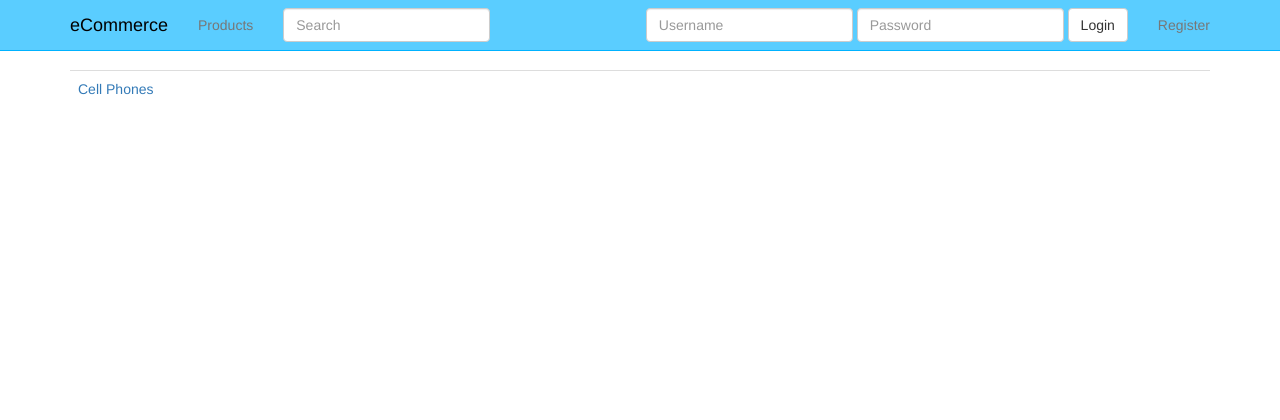
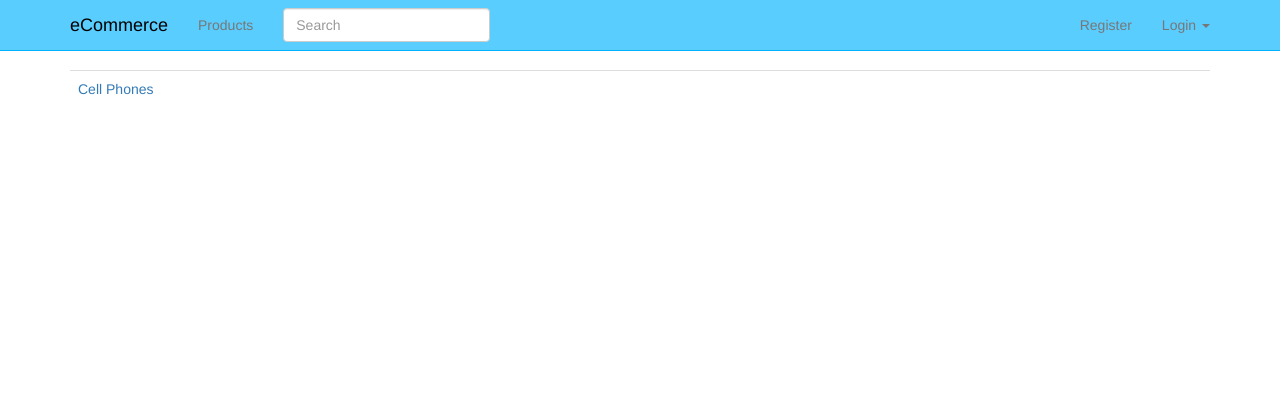
Before and after one commit to loafbaker/django_ecommerce2, a Django app: page /categories/ in a window 1280 px wide. Shown: the top 420 px of the page. Run offline with Django 3.2, Linux system fonts and the light colour scheme; data comes from the database, SQL or seed files in the repository; some libraries are stand-ins or nearby versions.

Commit message:
Move login form to dropdown menu

```diff
--- a/templates/navbar.html
+++ b/templates/navbar.html
@@ -31,20 +31,29 @@
             <li><a href="{% url 'auth_logout' %}">Logout</a></li>
           {% else %}
             <li><a href="{% url 'registration_register' %}">Register</a></li>
-            {% endif %}
-          </ul>
+            {% if not '/accounts/login' in request.get_full_path %}
+            <li class="dropdown">
+              <a href="#" class="dropdown-toggle" data-toggle="dropdown" role="button" aria-haspopup="true" aria-expanded="false">Login <span class="caret"></span></a>
+              <ul class="dropdown-menu">
 
-          {% if not request.user.is_authenticated and not '/accounts/login' in request.get_full_path %}
-            <form class="navbar-form navbar-right" method="POST" action="{% url 'auth_login' %}">{% csrf_token %}
+                <!-- Login Form -->
+                <form class="navbar-form" method="POST" action="{% url 'auth_login' %}">{% csrf_token %}
                   <div class="form-group">
                     <input type="text" class="form-control" name="username" placeholder="Username" />
                   </div>
                   <div class="form-group">
                     <input type="password" class="form-control" name="password" placeholder="Password" />
                   </div>
-              <button type="submit" class="btn btn-default">Login</button>
+                  <button type="submit" class="btn btn-primary btn-block">Login</button>
                 </form>
+                <p class="text-center"><a href="{% url 'auth_password_reset' %}">Forget password?</a></p>
+
+              </ul>
+            </li>
             {% endif %}
+          {% endif %}
+          </ul>
+
 
 
         </div><!--/.nav-collapse -->
```
Also changed, not shown: README.md. Lines whose indentation alone changed are shown as unchanged.
